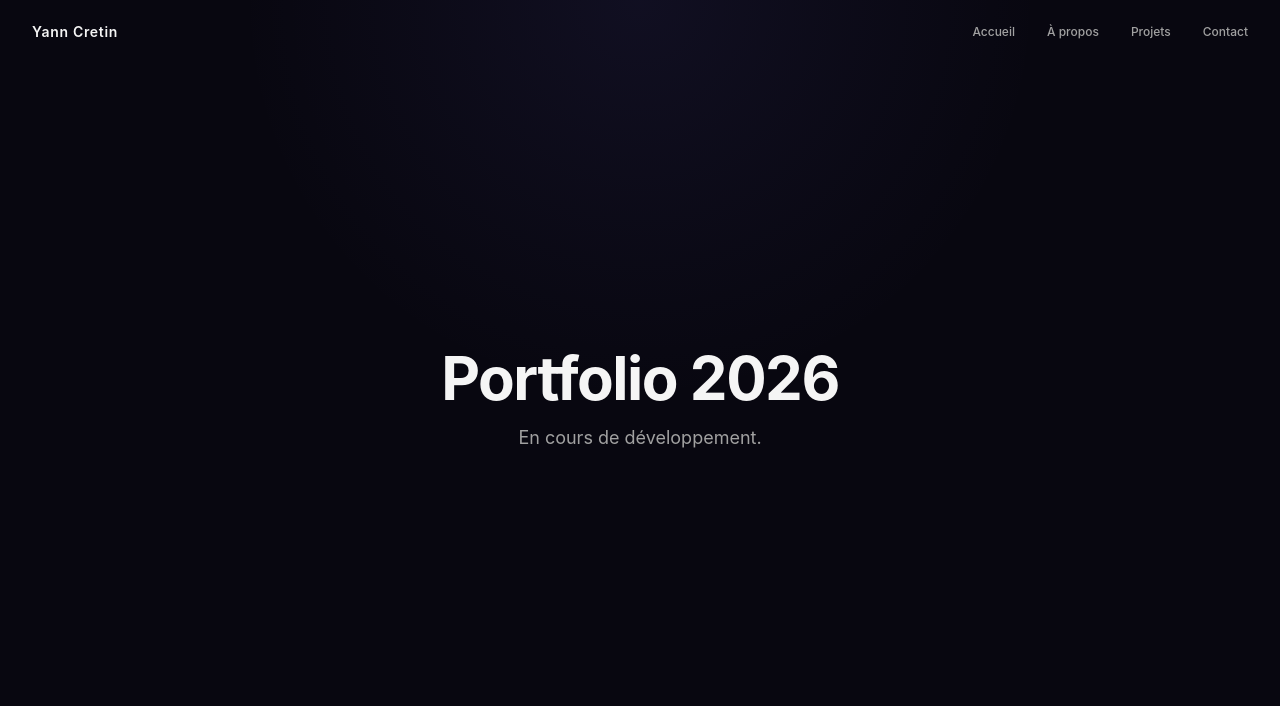
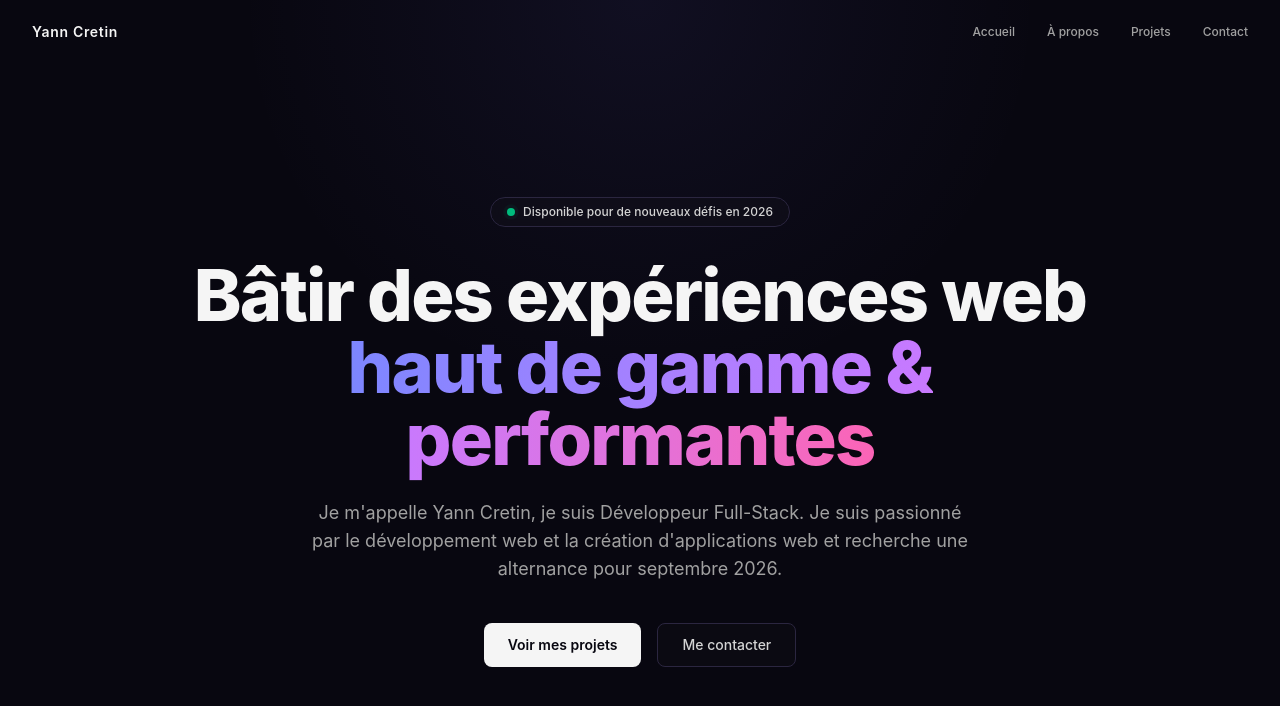
Before and after one commit to YannCrt/portfolio-2026, a Next.js app: page / in a window 1280 px wide. Shown: the top 706 px of the page. Built offline with nearby package versions, Linux system fonts and the light colour scheme.

Commit message:
feat: implement premium hero section with high-end typography and call-to-actions

```diff
--- a/src/app/page.tsx
+++ b/src/app/page.tsx
@@ -1,16 +1,11 @@
 import React from 'react';
+import Hero from '@/components/layout/Hero';
 
 export default function Home() {
   return (
-    <main className="flex min-h-screen flex-col items-center justify-center p-24">
-      <div className="text-center">
-        <h1 className="text-4xl font-bold tracking-tight text-neutral-100 sm:text-6xl">
-          Portfolio 2026
-        </h1>
-        <p className="mt-4 text-lg text-neutral-400">
-          En cours de développement.
-        </p>
-      </div>
+    <main className="relative overflow-hidden">
+      <Hero />
+      {/* Les prochaines sections (About, Projects, Contact) viendront se glisser ici */}
     </main>
   );
 }
--- /dev/null
+++ b/src/components/layout/Hero.tsx
@@ -0,0 +1,44 @@
+import React from 'react';
+
+export default function Hero() {
+  return (
+    <section className="relative flex min-h-screen flex-col items-center justify-center px-6 pt-16 text-center sm:px-8">
+      {/* Badge "Disponibilité" style Tech */}
+      <div className="inline-flex items-center gap-2 rounded-full border border-[var(--color-border-glow)] bg-[var(--color-card)]/50 px-4 py-1.5 backdrop-blur-sm animate-fade-in">
+        <span className="relative flex h-2 w-2">
+          <span className="absolute inline-flex h-full w-full animate-ping rounded-full bg-emerald-400 opacity-75"></span>
+          <span className="relative inline-flex h-2 w-2 rounded-full bg-emerald-500"></span>
+        </span>
+        <span className="text-xs font-medium text-neutral-300">Disponible pour de nouveaux défis en 2026</span>
+      </div>
+
+      {/* Titre Principal (Headline) */}
+      <h1 className="mt-8 max-w-4xl text-4xl font-extrabold tracking-tight text-neutral-100 sm:text-6xl md:text-7xl">
+        Bâtir des expériences web <br />
+        <span className="bg-gradient-to-r from-indigo-400 via-purple-400 to-pink-400 bg-clip-text text-transparent">
+          haut de gamme & performantes
+        </span>
+      </h1>
+
+      {/* Sous-titre (Subheadline) */}
+      <p className="mt-6 max-w-2xl text-base text-neutral-400 sm:text-lg">
+        Je m'appelle Yann Cretin, je suis Développeur Full-Stack. Je suis passionné par le développement web et la création d'applications web et recherche une alternance pour septembre 2026.    </p>
+
+      {/* Boutons d'action (Call to Action) */}
+      <div className="mt-10 flex flex-col sm:flex-row items-center gap-4">
+        <a
+          href="#projects"
+          className="group relative inline-flex h-11 items-center justify-center rounded-lg bg-neutral-100 px-6 text-sm font-semibold text-[var(--color-background)] transition-all hover:bg-neutral-200 active:scale-95"
+        >
+          Voir mes projets
+        </a>
+        <a
+          href="#contact"
+          className="inline-flex h-11 items-center justify-center rounded-lg border border-[var(--color-border-glow)] bg-[var(--color-card)]/30 px-6 text-sm font-medium text-neutral-300 transition-colors hover:bg-[var(--color-card)]/80 hover:text-neutral-100 active:scale-95"
+        >
+          Me contacter
+        </a>
+      </div>
+    </section>
+  );
+}
```
